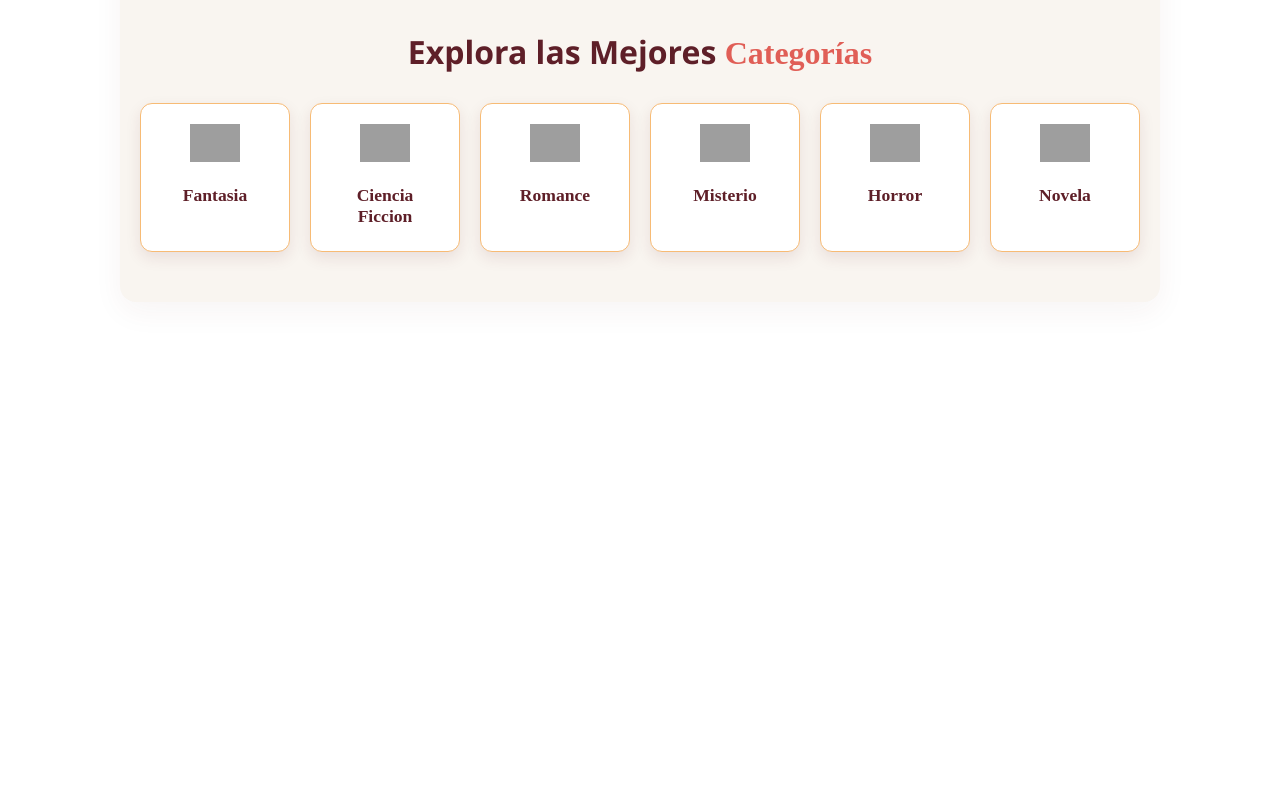
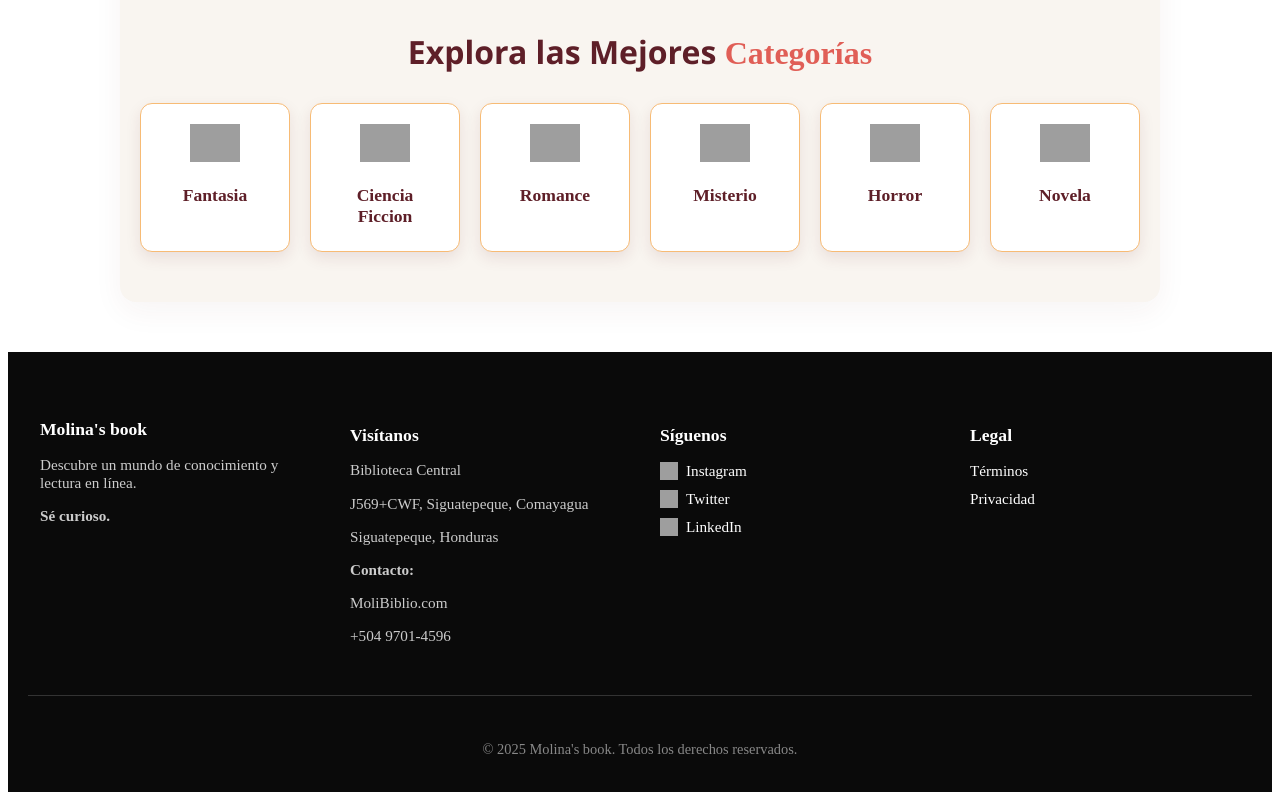
Before and after one commit to LeeroyRivera/bibliotecaFrontend, an Angular app: page /home in a window 1280 px wide. Shown: the part 1050-1850 px from the top of the page. Before the commit the page ends 1402 px from the top, so only its background shows below. Built offline with nearby package versions, Linux system fonts and the light colour scheme; grey boxes are pictures that could not be loaded.

Commit message:
foooter pudi

```diff
--- a/src/app/app.component.html
+++ b/src/app/app.component.html
@@ -1 +1,2 @@
 <router-outlet></router-outlet>
+<app-footer></app-footer>
--- a/src/app/app.component.ts
+++ b/src/app/app.component.ts
@@ -1,12 +1,13 @@
 import { Component } from '@angular/core';
 import { RouterModule, RouterOutlet } from '@angular/router';
 import { LoginComponent } from "./pages/login/login.component";
+import { FooterComponent } from "./components/footer/footer.component";
 
 
 
 @Component({
   selector: 'app-root',
-  imports: [RouterOutlet, RouterModule],
+  imports: [RouterOutlet, RouterModule, FooterComponent],
   templateUrl: './app.component.html',
   styleUrl: './app.component.css'
 })
--- /dev/null
+++ b/src/app/components/footer/footer.component.css
@@ -0,0 +1,77 @@
+.footer-container {
+    background-color: #0a0a0a;
+    color: #ffffff;
+    padding: 50px 20px 20px;
+    font-family: 'Segoe UI', sans-serif;
+  }
+
+  .footer-content {
+    display: grid;
+    grid-template-columns: repeat(auto-fit, minmax(180px, 1fr));
+    gap: 40px;
+    max-width: 1200px;
+    margin: 0 auto;
+  }
+
+  .footer-column h3,
+  .footer-column h4 {
+    margin-bottom: 15px;
+    font-weight: bold;
+    font-size: 1.1rem;
+  }
+
+  .footer-column p,
+  .footer-column li {
+    font-size: 0.95rem;
+    color: #ccc;
+    margin-bottom: 10px;
+  }
+
+  .footer-column ul {
+    list-style: none;
+    padding: 0;
+  }
+
+  .footer-column a {
+    color: #ccc;
+    text-decoration: none;
+    transition: color 0.3s;
+  }
+
+  .footer-column a:hover {
+    color: #ffffff;
+  }
+
+  .footer-bottom {
+    text-align: center;
+    padding-top: 30px;
+    font-size: 0.9rem;
+    border-top: 1px solid #333;
+    margin-top: 40px;
+    color: #888;
+  }
+
+  .footer-column ul li {
+    list-style: none;
+    margin-bottom: 10px;
+  }
+
+  .footer-column ul li a {
+    display: flex;
+    align-items: center;
+    text-decoration: none;
+    color: white;
+    font-size: 0.95rem;
+    transition: color 0.3s ease;
+  }
+
+  .footer-column ul li a:hover {
+    color: #f7bb75;
+  }
+
+  .social-icon {
+    width: 18px;
+    height: 18px;
+    margin-right: 8px;
+    color: #ffffff;
+  }
--- /dev/null
+++ b/src/app/components/footer/footer.component.html
@@ -0,0 +1,65 @@
+<footer class="footer-container">
+    <div class="footer-content">
+      <div class="footer-column">
+        <h3>Molina's book</h3>
+        <p>Descubre un mundo de conocimiento y lectura en línea.</p>
+        <p><strong>Sé curioso.</strong></p>
+      </div>
+
+       <!-- <div class="footer-column">
+        <h4>Explora</h4>
+        <ul>
+          <li><a routerLink="/">Inicio</a></li>
+          <li><a routerLink="/about">Sobre Nosotros</a></li>
+          <li><a href="#categorias">Categorías</a></li>
+          <li><a routerLink="/loans">Préstamos</a></li>
+        </ul>
+      </div> -->
+
+      <div class="footer-column">
+        <h4>Visítanos</h4>
+        <p>Biblioteca Central</p>
+        <p>J569+CWF, Siguatepeque, Comayagua</p>
+        <p>Siguatepeque, Honduras</p>
+        <p><strong>Contacto:</strong></p>
+        <p>MoliBiblio.com</p>
+        <p>+504 9701-4596</p>
+      </div>
+
+      <div class="footer-column">
+        <h4>Síguenos</h4>
+        <ul>
+          <li>
+            <a href="https://www.instagram.com/" target="_blank" rel="noopener">
+              <img src="https://cdn-icons-png.freepik.com/256/2111/2111463.png?ga=GA1.1.321535577.1744238257&semt=ais_hybrid" alt="Instagram" class="social-icon">
+              Instagram
+            </a>
+          </li>
+          <li>
+            <a href="https://twitter.com/" target="_blank" rel="noopener">
+              <img src="https://cdn-icons-png.freepik.com/256/3256/3256013.png?ga=GA1.1.321535577.1744238257&semt=ais_hybrid" alt="Twitter" class="social-icon">
+              Twitter
+            </a>
+          </li>
+          <li>
+            <a href="https://www.linkedin.com/" target="_blank" rel="noopener">
+              <img src="https://cdn-icons-png.freepik.com/256/3536/3536505.png?ga=GA1.1.321535577.1744238257&semt=ais_hybrid" alt="LinkedIn" class="social-icon">
+              LinkedIn
+            </a>
+          </li>
+        </ul>
+      </div>
+
+      <div class="footer-column">
+        <h4>Legal</h4>
+        <ul>
+          <li><a href="#">Términos</a></li>
+          <li><a href="#">Privacidad</a></li>
+        </ul>
+      </div>
+    </div>
+
+    <div class="footer-bottom">
+      <p>© 2025 Molina's book. Todos los derechos reservados.</p>
+    </div>
+  </footer>
```
Also changed, not shown: src/app/components/footer/footer.component.ts (added, +11 -0 lines), 1 other file (tests, documents, lock files or other folders).
